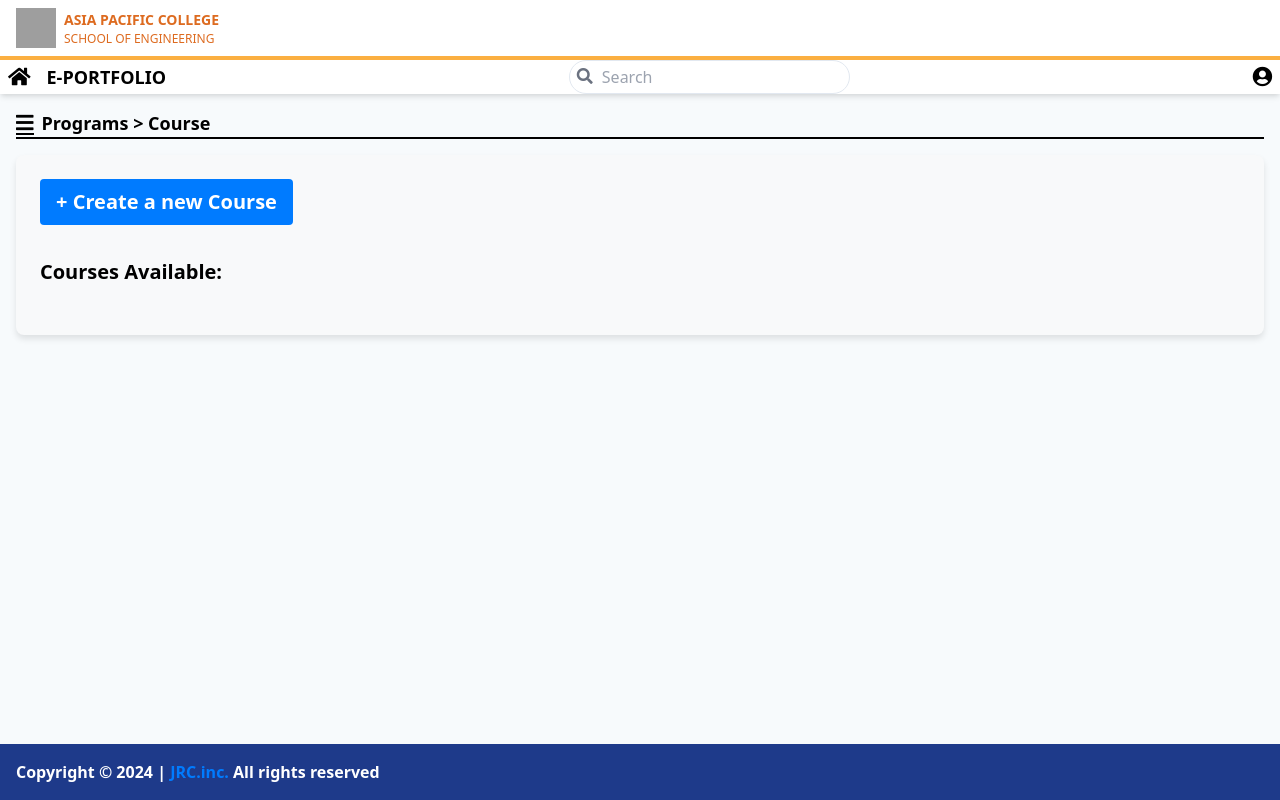
After one commit to ReiRei1905/SOE-portfolio, a PHP site: page /courses.html in a window 1280 px wide. The commit adds this page. Run offline with PHP 8.4, Linux system fonts and the light colour scheme; some libraries are stand-ins or nearby versions; grey boxes are pictures that could not be loaded.

Commit message:
Course Management Added
Mostly done on the front-end side of things, no backend yet happening:

**Current Progress:**

1. No function for assining pd since the list of users is still w.i.p
2. Implementing Course Management inside the Program Management
3. Successfully Fixed Bug for Program Management to redirect it in the course management
4. Done on the most of part of the course management

Features:
- Clickable, created program:
- Can now redirect to a course management inside of a program:
- Can input course name:
- Can edit course name:
- editing course name is [to be modified, not in this way]
- Can remove course

**Challenges:**

1. “Program > Courses” is not interactable, still figuring out how will it direct to programs and pressed
2. Doing this I had a hart time making this functional, the bug was it has so many “document.addEventListener” causing it too overrite on some functions in the faculty_scripts.js but it has been resolved by putting the major functions into one document.addEventListner.

```diff
--- /dev/null
+++ b/faculty_side/courses.html
@@ -0,0 +1,92 @@
+<html lang="en">
+<head>
+    <meta charset="utf-8"/>
+    <meta content="width=device-width, initial-scale=1.0" name="viewport"/>
+    <title>E-Portfolio</title>
+    <link href="https://cdnjs.cloudflare.com/ajax/libs/font-awesome/5.15.3/css/all.min.css" rel="stylesheet"/>
+    <link href="style_faculty.css" rel="stylesheet"/>
+    <script src="https://cdn.tailwindcss.com"></script>
+    <script src="faculty_scripts.js" defer></script>
+</head>
+<body class="page-layout">
+<header>
+    <div class="header-container">
+        <div class="header-display">
+            <img alt="College logo" class="college-header" src="https://scontent.fmnl17-2.fna.fbcdn.net/v/t39.30808-1/309029587_459753179521293_5621644846638556558_n.jpg?stp=dst-jpg_s200x200_tt6&_nc_cat=111&ccb=1-7&_nc_sid=2d3e12&_nc_eui2=AeFir2kR4G3TSgwoXK8CTYwXgMcJ5eEQJR6Axwnl4RAlHh_niM6f3hc9REt9On1Bo0hYDuB602Jje_sH9YjjMMJV&_nc_ohc=TTD306I9niwQ7kNvgEtCZM5&_nc_oc=Adhw3AcB7qiaAsToDKdD3JAhWPWCt2SO61lUdbT6ClMw6jFkF6ND-ny7aVblaIMsf88&_nc_zt=24&_nc_ht=scontent.fmnl17-2.fna&_nc_gid=mW9KxobHMlYlxAve0jPylg&oh=00_AYFa8CFwbvHj3IGVauxhoB8n0ph2y0pJu0_gVvhxt_-kXA&oe=67DD68CC"/>
+            <div class="college-info">
+                <h1>ASIA PACIFIC COLLEGE</h1>
+                <h2>SCHOOL OF ENGINEERING</h2>
+            </div>
+        </div>
+    </div>
+    <div class="header-actions">
+        <!--Home and E-portfolio-->
+        <div class="header-home">
+            <i class="fas fa-home" onclick="goToOverviewPage()"></i>
+            <h1 class="text-lg">E-PORTFOLIO</h1>
+        </div>
+        <!--Search Input-->
+        <div class="header-search">
+            <input class="search-input" placeholder="Search" type="text"/>
+            <i class="fas fa-search"></i>
+        </div>
+        <!--Profile Icon-->
+        <div class="header-profile">
+            <i class="fas fa-user-circle text-xl cursor-pointer" onclick="handleProfileClick()"></i>
+        </div>
+    </div>
+</header>
+<main class="main-content">
+    <div id="sidebar">
+        <nav>
+            <a class="text-lg" href="../faculty_side/programs.html">Programs</a>
+            <a class="text-lg" href="../faculty_side/classes.html">Classes</a>
+            <a class="text-lg" href="../faculty_side/lists_students.html">Lists of Students</a>
+            <a class="text-lg" href="../faculty_side/faculty_about_us.html">About us</a>
+        </nav>
+    </div>
+
+<div id="courses" class="courses-section">
+    <div class="courses-header">
+        <div class="header-left">
+            <i class="fas fa-bars sidebar-toggle" onclick="toggleSidebar()"></i>
+            <h2 class="courses-title">Programs > Course</h2>
+        </div>
+    </div>
+    <!-- Start of Content -->
+    <div class="courses-content">
+        <button id="createCourseBtn" class="create-course-btn">+ Create a new Course</button>
+        <div id="courseInputContainer" class="hidden">
+            <input id="courseInput" type="text" placeholder="e.g. Programming Logic and Design [PROGLOD]" />
+            <button id="confirmCourseBtn" class="confirm-btn">Confirm</button>
+        </div>
+        <h3>Courses Available:</h3>
+        <div id="courseList" class="course-list"></div>
+    </div>
+
+    <!-- Template for a program item -->
+    <template id="courseItemTemplate">
+        <div class="course-item">
+            <span class="course-name"></span>
+            <i class="fas fa-ellipsis-v course-options" onclick="toggleDropdown(this)"></i>
+            <div class="dropdown hidden">
+                <button class="edit-btn" onclick="editCourse(this)">Edit Course</button>
+                <button class="remove-btn" onclick="removeCourse(this)">Remove Course</button>
+            </div>
+        </div>
+    </template>
+
+    <!-- End of Content -->
+</div>
+</main>
+<footer class="footer-content">
+    <div class="footer-container">
+        <p class="footer-text">
+            Copyright © 2024 |
+            <a class="footer-link" href="#">JRC.inc.</a>
+            All rights reserved
+        </p>
+    </div>
+</footer>
+</body>
+</html>
--- a/faculty_side/style_faculty.css
+++ b/faculty_side/style_faculty.css
@@ -554,10 +554,16 @@ header {
 /* Program list styling */
 .program-list {
     margin-top: 1.5rem;
+    cursor: pointer;
+    display: flex;
+    flex-direction: column;
+    align-items: center; /* Centers items horizontally */
 }
 
 .program-item {
     display: flex;
+    height: 3rem; /* Equivalent to h-12 */
+    width: 70%;
     justify-content: space-between;
     align-items: center;
     background-color: #e9ecef; /* Light gray background */
@@ -566,6 +572,7 @@ header {
     padding: 0.75rem 1rem;
     margin-bottom: 0.5rem;
     position: relative;
+
 }
 
 .program-item span {
@@ -650,6 +657,200 @@ header {
 }
 
 /*End of Programs Styles*/
+
+/*Start of Courses Styles*/
+
+#courses {
+    flex: 1;
+    transition: all 0.3s;
+    margin-left: 0;
+}
+
+#courses.shifted {
+    margin-left: 16rem;
+}
+
+/* Courses Section */
+.courses-section {
+    flex: 1;
+    transition: all 0.3s ease-in-out; /* Equivalent to transition-all duration-300 */
+}
+
+.courses-title {
+    font-size: 1.125rem; /* Equivalent to text-lg */
+    font-weight: bold;
+}
+
+/* Courses Content */
+/* General container styling */
+.courses-content {
+    background-color: #f8f9fa; /* Light gray background */
+    box-shadow: 0 4px 6px rgba(0, 0, 0, 0.1); /* Subtle shadow */
+    border-radius: 0.5rem; /* Rounded corners */
+    padding: 1.5rem; /* Padding around content */
+    margin-top: 1rem; /* Space from the header */
+}
+
+/* Create Program Button */
+.create-course-btn {
+    display: flex;
+    align-items: center;
+    justify-content: center;
+    background-color: #007bff; /* Blue background */
+    color: white;
+    border: none;
+    border-radius: 0.25rem;
+    padding: 0.5rem 1rem;
+    font-size: 1rem;
+    cursor: pointer;
+    transition: background-color 0.3s ease;
+    font-size: 1.25rem; /* Equivalent to text-xl */
+    font-weight: bold;
+}
+
+.create-course-btn:hover {
+    background-color: #0056b3; /* Darker blue on hover */
+}
+
+/* Input container for adding courses */
+#courseInputContainer {
+    display: flex;
+    align-items: center;
+    margin-top: 1rem;
+    gap: 0.5rem;
+}
+
+#courseInput {
+    flex: 1;
+    padding: 0.5rem;
+    border: 1px solid #ced4da;
+    border-radius: 0.25rem;
+    font-size: 1rem;
+}
+
+.confirm-btn {
+    background-color: #28a745; /* Green background */
+    color: white;
+    border: none;
+    border-radius: 0.25rem;
+    padding: 0.5rem 1rem;
+    font-size: 1rem;
+    font-weight: bold;
+    cursor: pointer;
+    transition: background-color 0.3s ease;
+}
+
+.confirm-btn:hover {
+    background-color: #218838; /* Darker green on hover */
+}
+
+/* Course list styling */
+.course-list {
+    margin-top: 1.5rem;
+    cursor: pointer;
+    display: flex;
+    flex-direction: column;
+    align-items: center; /* Centers items horizontally */
+}
+
+.course-item {
+    display: flex;
+    height: 3rem; /* Equivalent to h-12 */
+    width: 70%;
+    justify-content: space-between;
+    align-items: center;
+    background-color: #e9ecef; /* Light gray background */
+    border: 1px solid #ced4da;
+    border-radius: 0.25rem;
+    padding: 0.75rem 1rem;
+    margin-bottom: 0.5rem;
+    position: relative;
+
+}
+
+.course-item span {
+    font-size: 1rem;
+    font-weight: bold;
+}
+
+.course-options {
+    cursor: pointer;
+    color: #6c757d; /* Gray color */
+    font-size: 1.25rem;
+    transition: color 0.3s ease;
+}
+
+.courses-options:hover {
+    color: #343a40; /* Darker gray on hover */
+}
+
+/* Dropdown menu styling */
+.dropdown {
+    position: absolute;
+    top: 100%;
+    right: 0;
+    background-color: white;
+    border: 1px solid #ced4da;
+    border-radius: 0.25rem;
+    box-shadow: 0 4px 6px rgba(0, 0, 0, 0.1);
+    padding: 0.5rem;
+    z-index: 10;
+    display: flex; /* Use flexbox */
+    flex-direction: column; /* Align items vertically */
+    gap: 0.5rem; /* Add spacing between buttons */
+
+}
+
+.dropdown.hidden {
+    display: none;
+}
+
+.edit-btn {
+    background-color: #17a2b8; /* Teal background */
+    color: white;
+    border: none;
+    border-radius: 0.25rem;
+    padding: 0.5rem 1rem;
+    font-size: 0.875rem;
+    cursor: pointer;
+    transition: background-color 0.3s ease;
+}
+
+.edit-btn:hover {
+    background-color: #138496; /* Darker teal on hover */
+}
+
+.remove-btn {
+    background-color: #dc3545; /* Red background */
+    color: white;
+    border: none;
+    border-radius: 0.25rem;
+    padding: 0.5rem 1rem;
+    font-size: 0.875rem;
+    cursor: pointer;
+    transition: background-color 0.3s ease;
+}
+
+.remove-btn:hover {
+    background-color: #c82333; /* Darker red on hover */
+}
+
+.courses-content h3 {
+    margin-top: 2rem; /* Space above the title */
+    font-size: 1.25rem; /* Equivalent to text-xl */
+    font-weight: bold;
+
+}
+
+/* Header styling */
+.course-title {
+    font-size: 1.125rem;
+    font-weight: bold;
+
+}
+
+
+/*End of Courses Styles*/
 
 /*Start of Classes Styles*/
 #classes {
```
Also changed, not shown: faculty_side/faculty_scripts.js (+111 -36 lines).
